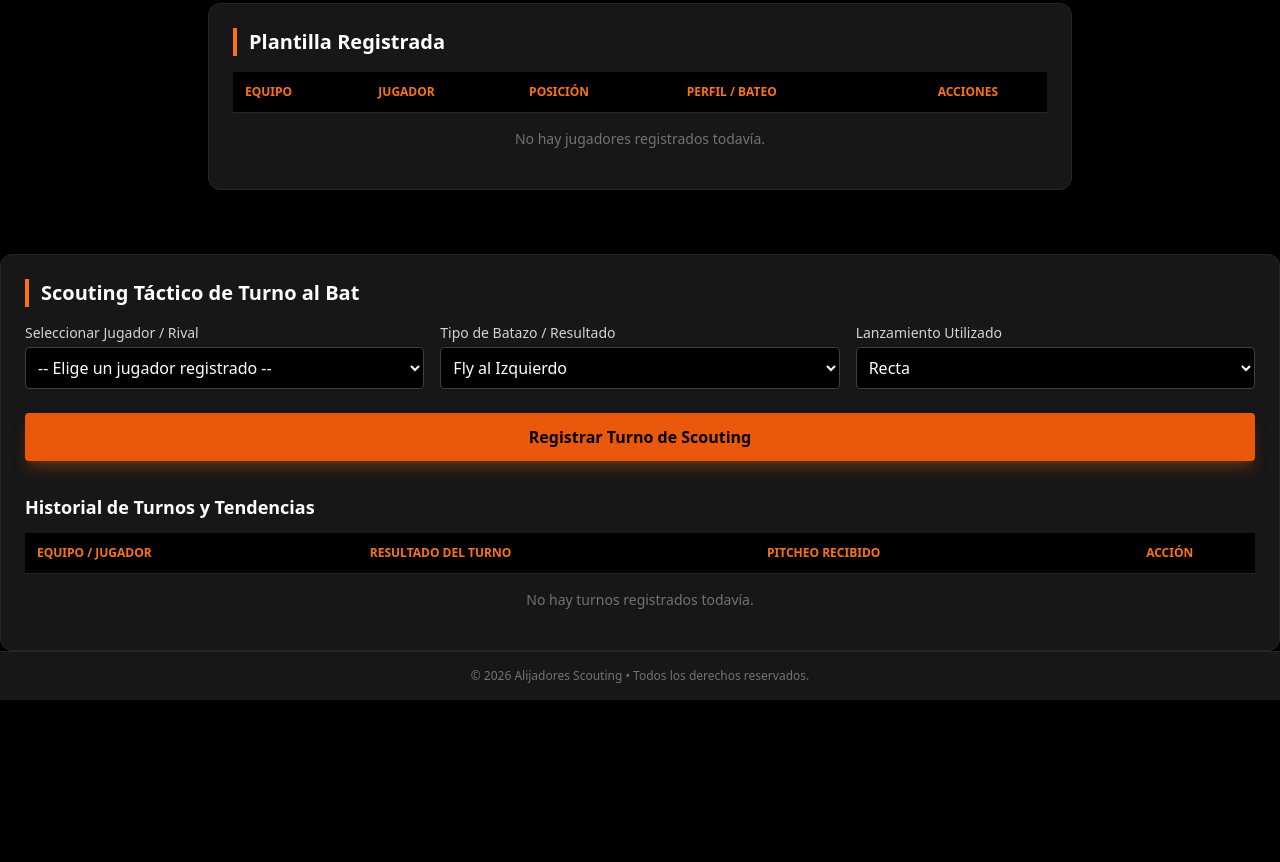
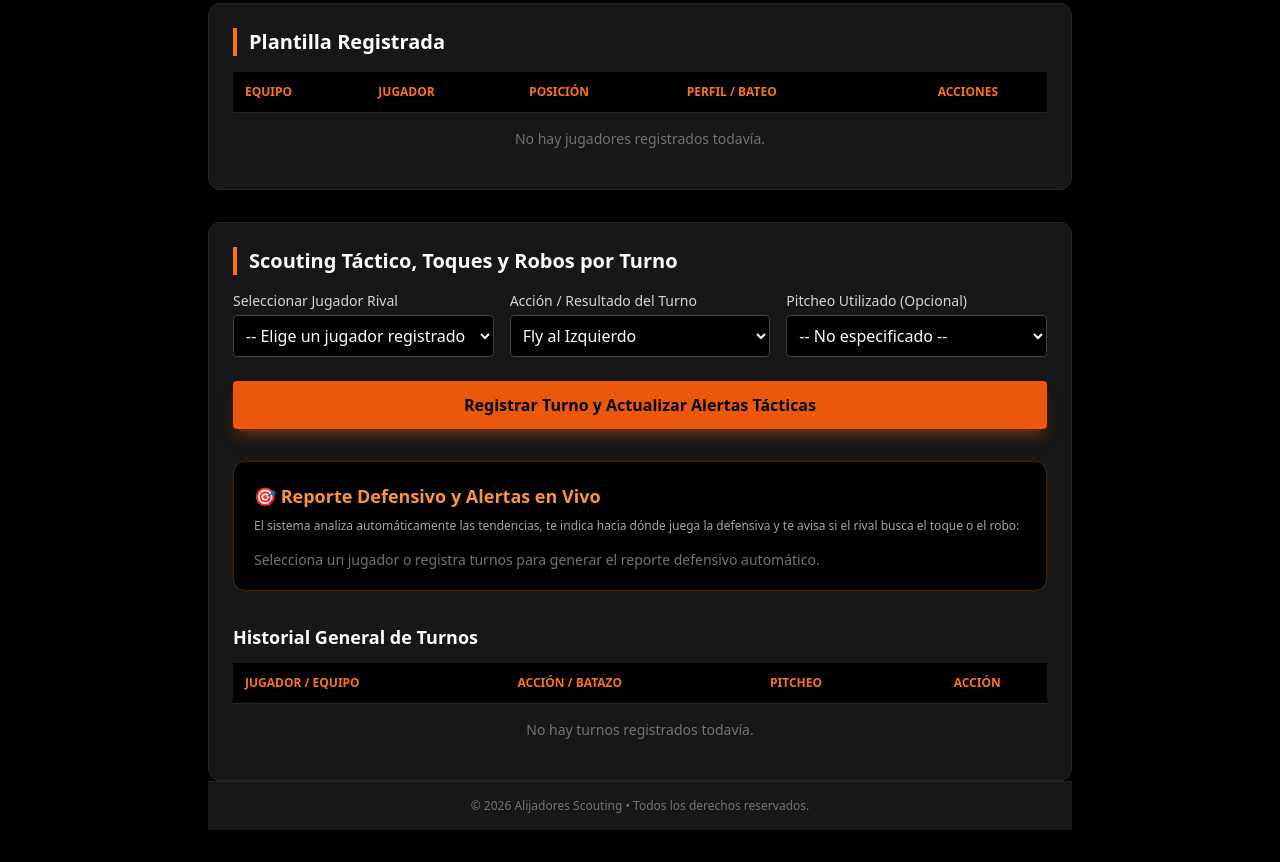
Before and after one commit to tempaluis24-a11y/alijadores-scouting, a plain HTML site: page index.html in a window 1280 px wide. Shown: the part 496-1358 px from the top of the page. Before the commit the page ends 1196 px from the top, so only its background shows below. Drawn offline with nearby package versions, Linux system fonts and the light colour scheme; files whose address does not match are found by name.

Commit message:
actualiza

```diff
--- a/index.html
+++ b/index.html
@@ -80,19 +80,20 @@
                 </table>
             </div>
         </section>
-    </main><section class="bg-neutral-900 border border-neutral-800 rounded-xl p-6 shadow-2xl mt-8">
-            <h2 class="text-xl font-bold text-white mb-4 border-l-4 border-orange-500 pl-3">Scouting Táctico de Turno al Bat</h2>
+<!-- Módulo de Scouting Táctico y Reporte Defensivo Avanzado -->
+        <section class="bg-neutral-900 border border-neutral-800 rounded-xl p-6 shadow-2xl mt-8">
+            <h2 class="text-xl font-bold text-white mb-4 border-l-4 border-orange-500 pl-3">Scouting Táctico, Toques y Robos por Turno</h2>
 
             <form id="scoutingForm" class="grid grid-cols-1 md:grid-cols-3 gap-4">
                 <div>
-                    <label class="block text-sm text-neutral-300 mb-1">Seleccionar Jugador / Rival</label>
+                    <label class="block text-sm text-neutral-300 mb-1">Seleccionar Jugador Rival</label>
                     <select id="scoutJugador" class="w-full bg-black border border-neutral-700 rounded p-2 text-white focus:border-orange-500 focus:outline-none" required>
-                        <option value="">-- Elige un jugador registrado --</option>
+                        <option value="">-- Elige un jugador --</option>
                     </select>
                 </div>
 
                 <div>
-                    <label class="block text-sm text-neutral-300 mb-1">Tipo de Batazo / Resultado</label>
+                    <label class="block text-sm text-neutral-300 mb-1">Acción / Resultado del Turno</label>
                     <select id="scoutResultado" class="w-full bg-black border border-neutral-700 rounded p-2 text-white focus:border-orange-500 focus:outline-none">
                         <option value="Fly al Izquierdo">Fly al Izquierdo</option>
                         <option value="Fly al Central">Fly al Central</option>
@@ -102,6 +103,8 @@
                         <option value="Roller a Tercera">Roller a Tercera</option>
                         <option value="Roller a Primera">Roller a Primera</option>
                         <option value="Línea">Línea</option>
+                        <option value="Toque de Sorpresa (Bunt)">⚠️ Toque de Sorpresa (Bunt)</option>
+                        <option value="Robo de Base Exitoso">⚡ Robo de Base Exitoso</option>
                         <option value="Ponche (Abanicado)">Ponche (Abanicado)</option>
                         <option value="Ponche (Mirando)">Ponche (Mirando)</option>
                         <option value="Base por Bolas">Base por Bolas</option>
@@ -110,8 +113,9 @@
                 </div>
 
                 <div>
-                    <label class="block text-sm text-neutral-300 mb-1">Lanzamiento Utilizado</label>
+                    <label class="block text-sm text-neutral-300 mb-1">Pitcheo Utilizado (Opcional)</label>
                     <select id="scoutPitcheo" class="w-full bg-black border border-neutral-700 rounded p-2 text-white focus:border-orange-500 focus:outline-none">
+                        <option value="No especificado">-- No especificado --</option>
                         <option value="Recta">Recta</option>
                         <option value="Slider">Slider</option>
                         <option value="Curva">Curva</option>
@@ -121,30 +125,40 @@
 
                 <div class="md:col-span-3 pt-2">
                     <button type="submit" class="w-full bg-orange-600 hover:bg-orange-500 text-black font-bold py-3 px-4 rounded transition shadow-lg shadow-orange-600/30">
-                        Registrar Turno de Scouting
+                        Registrar Turno y Actualizar Alertas Tácticas
                     </button>
                 </div>
             </form>
 
+            <!-- Panel de Recomendaciones Defensivas Inteligentes -->
+            <div class="mt-8 bg-black border border-orange-500/30 rounded-xl p-5">
+                <h3 class="text-lg font-bold text-orange-400 mb-2">🎯 Reporte Defensivo y Alertas en Vivo</h3>
+                <p class="text-xs text-neutral-400 mb-4">El sistema analiza automáticamente las tendencias, te indica hacia dónde juega la defensiva y te avisa si el rival busca el toque o el robo:</p>
+                <div id="panelRecomendaciones" class="space-y-3">
+                    <div class="text-neutral-500 text-sm">Selecciona un jugador o registra turnos para generar el reporte defensivo automático.</div>
+                </div>
+            </div>
+
+            <!-- Historial de Turnos -->
             <div class="mt-8">
-                <h3 class="text-lg font-bold text-white mb-3">Historial de Turnos y Tendencias</h3>
+                <h3 class="text-lg font-bold text-white mb-3">Historial General de Turnos</h3>
                 <div class="overflow-x-auto">
                     <table class="w-full text-left text-sm text-neutral-300">
                         <thead class="bg-black text-orange-500 uppercase text-xs border-b border-neutral-800">
                             <tr>
-                                <th class="p-3">Equipo / Jugador</th>
-                                <th class="p-3">Resultado del Turno</th>
-                                <th class="p-3">Pitcheo Recibido</th>
+                                <th class="p-3">Jugador / Equipo</th>
+                                <th class="p-3">Acción / Batazo</th>
+                                <th class="p-3">Pitcheo</th>
                                 <th class="p-3 text-center">Acción</th>
                             </tr>
                         </thead>
                         <tbody id="tablaScoutingBody" class="divide-y divide-neutral-800">
-                            </tbody>
+                            <!-- Turnos -->
+                        </tbody>
                     </table>
                 </div>
             </div>
         </section>
-
     <footer class="bg-neutral-900 border-t border-neutral-800 py-4 text-center text-xs text-neutral-500">
         &copy; 2026 Alijadores Scouting &bull; Todos los derechos reservados.
     </footer>
```
